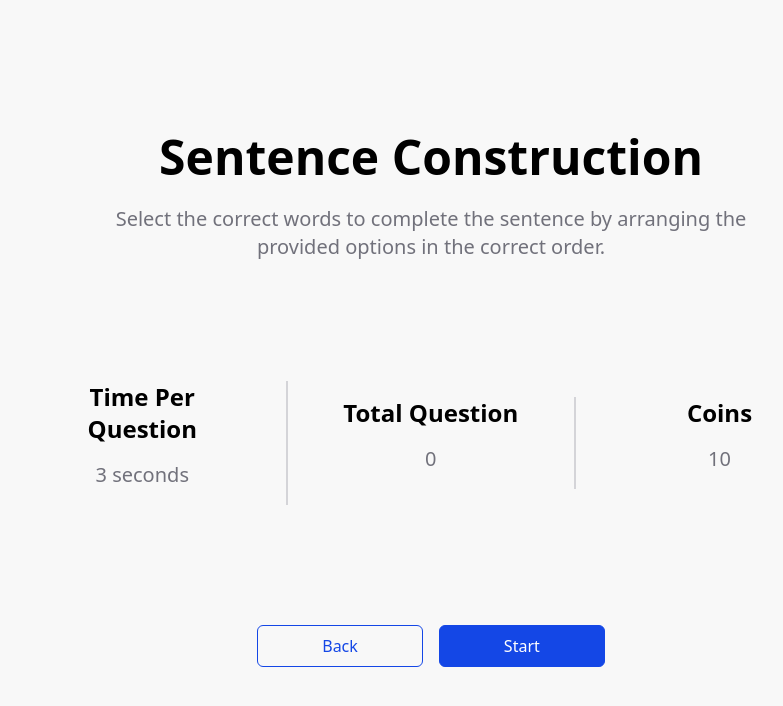
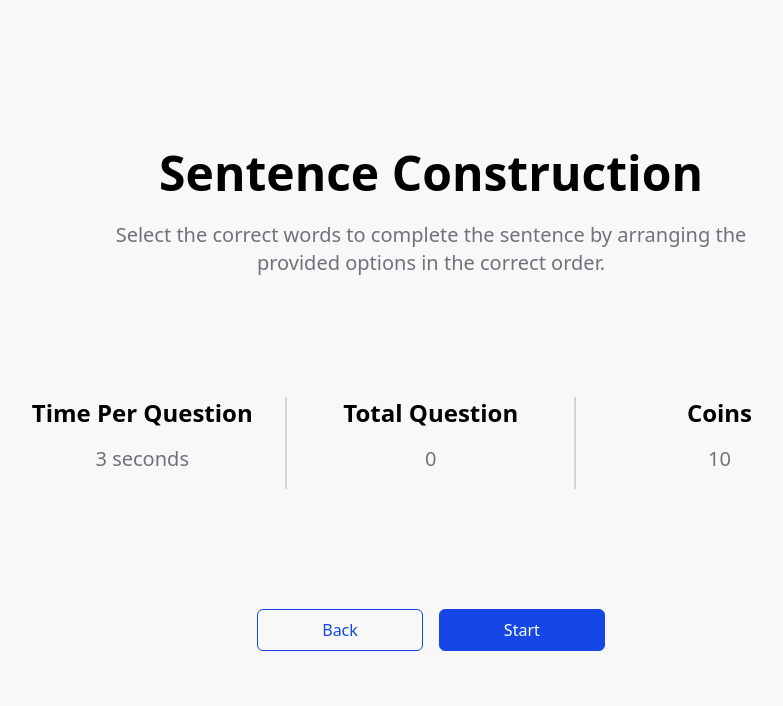
Before and after one commit to anuragbansall/Sentence-Construction, a React (Vite) app: page / in a window 1280 px wide. Shown: the top 706 px of the page, without its empty margins (209-992 px from the left). Built offline with nearby package versions, Linux system fonts and the light colour scheme; no server answers.

Commit message:
Fix Minor Issue In UI

```diff
--- a/src/components/Home/StatCard.jsx
+++ b/src/components/Home/StatCard.jsx
@@ -1,7 +1,7 @@
 function StatCard({ label, value, bordered }) {
   return (
     <div
-      className={`w-full px-12 ${
+      className={`w-full px-8 ${
         bordered ? "sm:border-r-2 border-zinc-300" : ""
       }`}
     >
```
